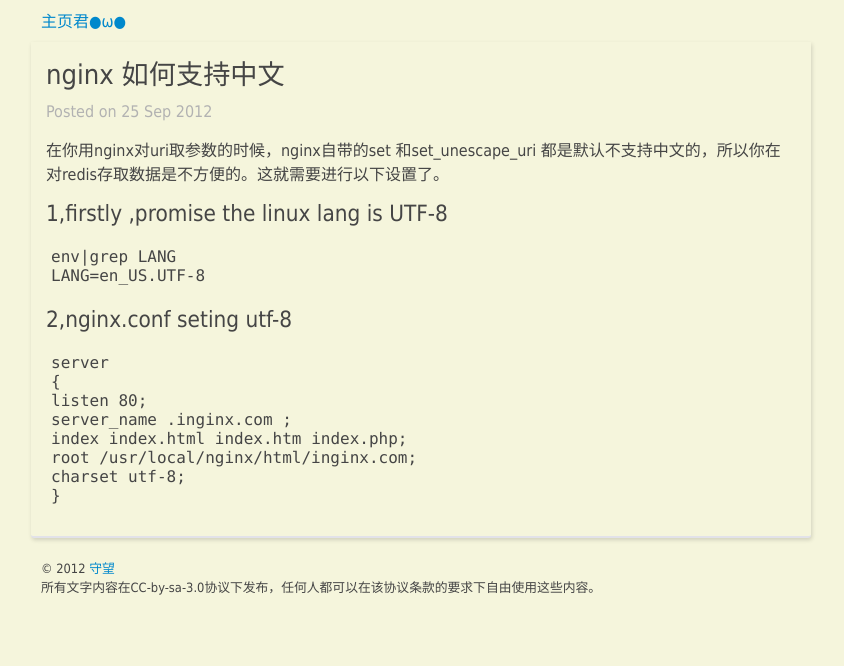
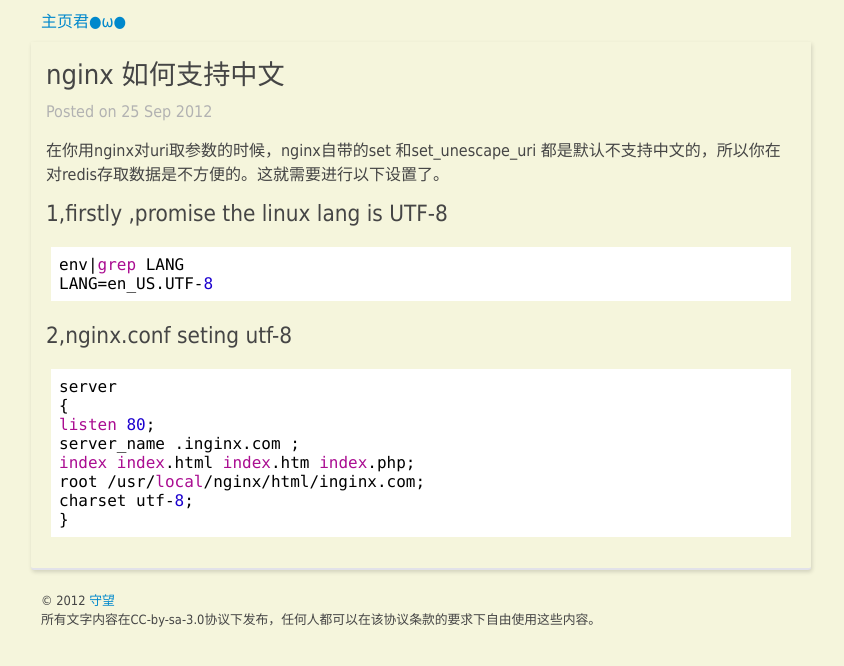
Before and after one commit to hopestar/hopestar.github.com, a Jekyll site: the page built from _posts/2012-9-25-nginx-utf.md, in a window 1280 px wide. Shown: the top 666 px of the page, without its empty margins (219-1063 px from the left). Built offline with Jekyll 4.4.1, drawn with Linux system fonts in a browser that asks for light colours; Markdown is read by kramdown in place of the engine named in the settings.

Commit message:
Update default.html

```diff
--- a/_layouts/default.html
+++ b/_layouts/default.html
@@ -4,7 +4,7 @@
   <meta charset="utf-8"/>
   <title>{{ page.title }} - {{ site.title }}</title>
   <link rel="stylesheet" href="/assets/style/simple.css"/>
-  <!--link rel="stylesheet" href="/assets/style/xcode.css"/-->
+  <link rel="stylesheet" href="/assets/style/xcode.css"/>
   <script src="/assets/script/highlight.pack.js"></script>
 
 
```
